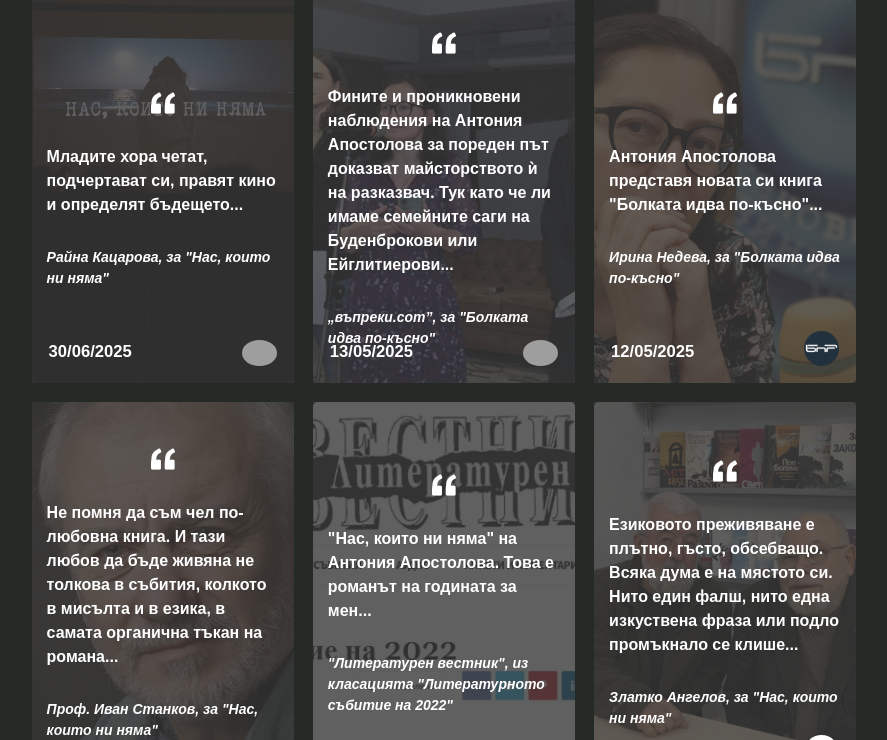
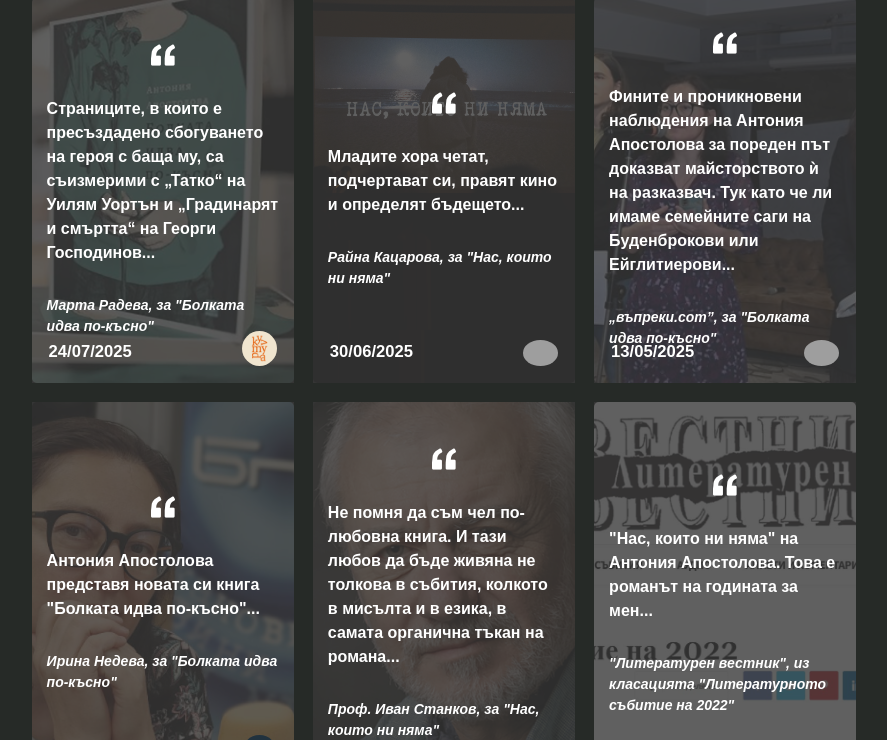
Before and after one commit to stilnica/stilnica.github.io, a Jekyll site: the page built from _info/_people/antonia.html, in a window 1280 px wide and 900 px high, scrolled down 2414 px, cut to the strip 160-900 px from the top of the window. Shown: the whole strip, without its empty margins (196-1083 px from the left). Built offline with Jekyll 4.4.1, drawn with Linux system fonts in a browser that asks for light colours; some web fonts are replaced; grey boxes are pictures that could not be loaded.

Commit message:
fixed quote

```diff
--- a/_info/_people/antonia.html
+++ b/_info/_people/antonia.html
@@ -30,6 +30,21 @@ links:
       title: "„Потъване в мъртво море“ от Антония Апостолова"
       medium: Жената Днес
 review_links:
+
+
+#------------------------------------------
+    -
+      book_section: bolkata
+      medialogo: "kultuta.png"
+      url: "https://kultura.bg/web/%d1%82%d1%8a%d0%bd%d0%ba%d0%b8%d1%82%d0%b5-%d1%81%d1%82%d1%80%d1%83%d0%b9%d0%ba%d0%b8-%d1%81%d0%b2%d0%b5%d1%82%d0%bb%d0%b8%d0%bd%d0%b0-%d0%b2-%d1%81%d1%80%d0%b5%d0%b7%d0%be%d0%b2%d0%b5%d1%82%d0%b5/"
+      image: "/assets/images/media-photos/bolkata-kultura.jpg"
+      title: "Страниците, в които е пресъздадено сбогуването на героя с баща му, са съизмерими с „Татко“ на Уилям Уортън и „Градинарят и смъртта“ на Георги Господинов"
+      medium: "kultura"
+      quote_person: "Марта Радева"
+      quote_person_desc: "за \"Болката идва по-късно\""
+      date: "2025/07/24"
+
+#------------------------------------------
 
     -
       book_section: bolkata
```
Also changed, not shown: assets/images/media-photos/bolkata-kultura.jpg (added).
